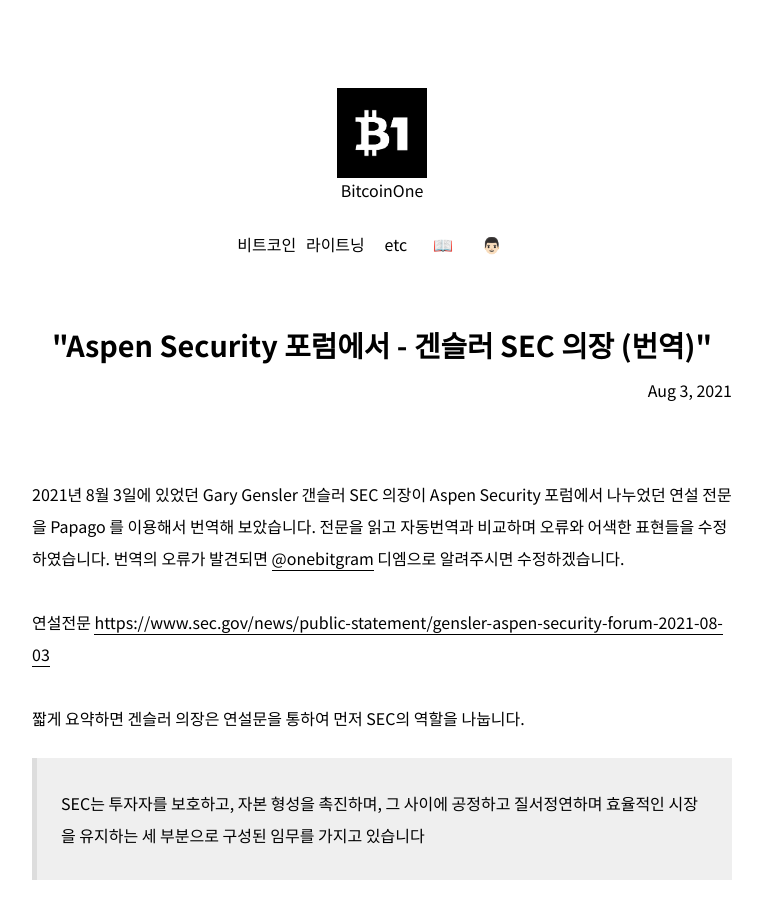
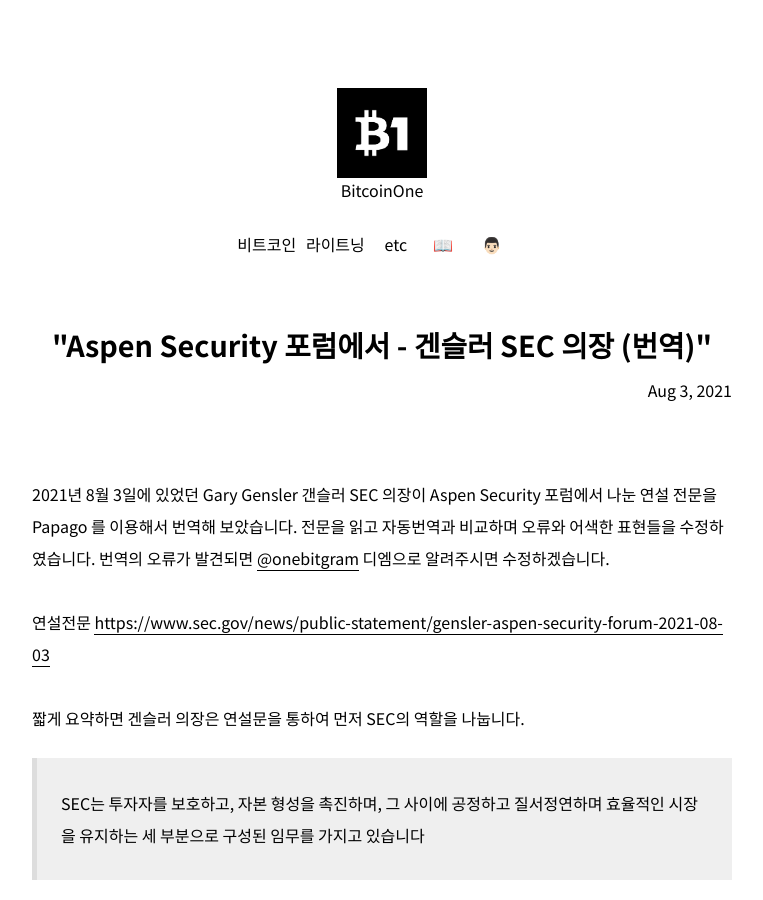
Before and after one commit to onebitco/onebitco.github.io, a Jekyll site: the page built from _posts/2021-08-03-겐슬러의장-Aspen-Security-포럼에서.md, in a window 1280 px wide and 900 px high. Shown: the whole window, without its empty margins (258-1021 px from the left). Built offline with Jekyll 4.4.1, drawn with Linux system fonts in a browser that asks for light colours.

Commit message:
오타수정

```diff
--- a/_posts/2021-08-03-겐슬러의장-Aspen-Security-포럼에서.md
+++ b/_posts/2021-08-03-겐슬러의장-Aspen-Security-포럼에서.md
@@ -5,7 +5,7 @@ date:   2021-08-03 15:30:10 -0400
 categories: bitcoin
 tags: gensler, sec
 ---
-2021년 8월 3일에 있었던 Gary Gensler 갠슬러 SEC 의장이 Aspen Security 포럼에서 나누었던 연설 전문을 Papago 를 이용해서 번역해 보았습니다.  전문을 읽고 자동번역과 비교하며 오류와 어색한 표현들을 수정하였습니다.  번역의 오류가 발견되면 [@onebitgram](https://twitter.com/onebitgram) 디엠으로 알려주시면 수정하겠습니다.
+2021년 8월 3일에 있었던 Gary Gensler 갠슬러 SEC 의장이 Aspen Security 포럼에서 나눈 연설 전문을 Papago 를 이용해서 번역해 보았습니다.  전문을 읽고 자동번역과 비교하며 오류와 어색한 표현들을 수정하였습니다.  번역의 오류가 발견되면 [@onebitgram](https://twitter.com/onebitgram) 디엠으로 알려주시면 수정하겠습니다.
 
 연설전문 <https://www.sec.gov/news/public-statement/gensler-aspen-security-forum-2021-08-03>
 
```
